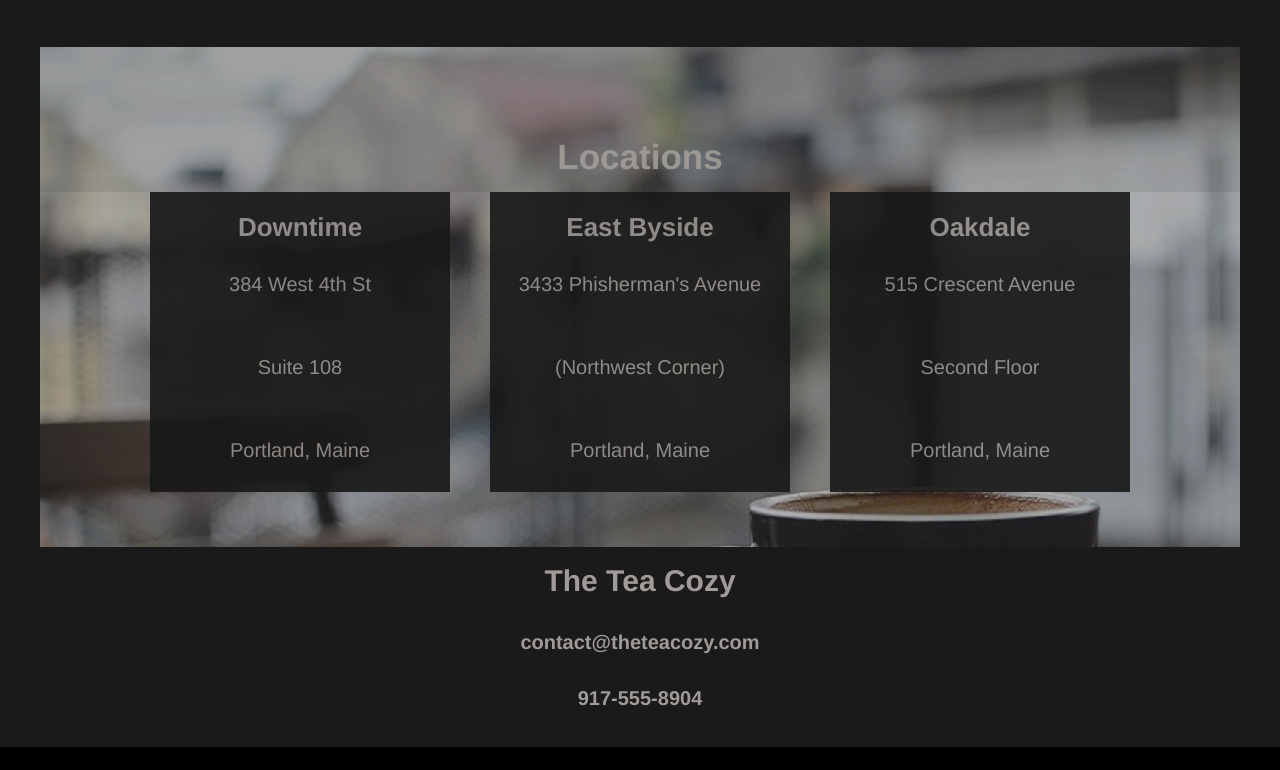
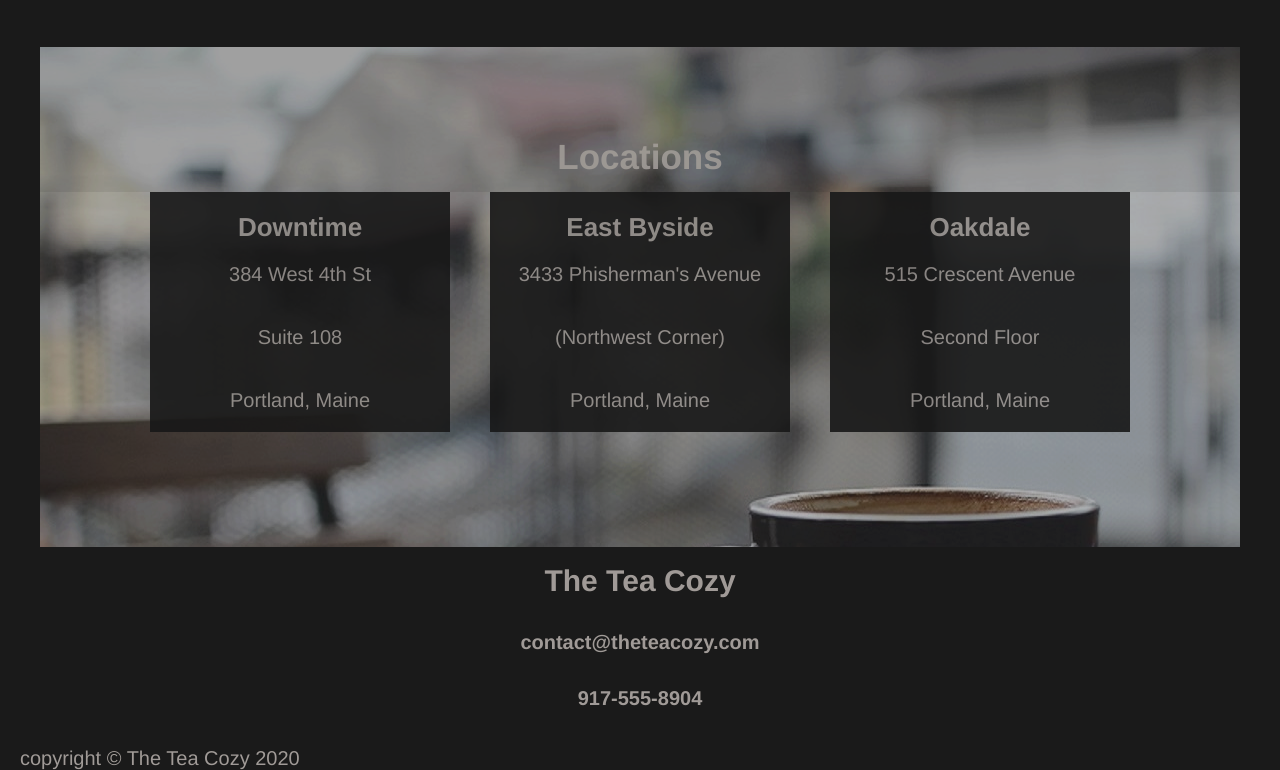
Before and after one commit to MahmoudAliEng/Tea-Cozy, a plain HTML site: page index.html in a window 1280 px wide. Shown: the part 1487-2257 px from the top of the page. Before the commit the page ends 2234 px from the top, so only its background shows below. Drawn offline with Linux system fonts and the light colour scheme.

Commit message:
Adding and styling the footer

```diff
--- a/index.html
+++ b/index.html
@@ -154,6 +154,7 @@
             <!-- < -->
 
         </section>
+
         <section class="contact">
             <div class="contact-title">
                 <h2>The Tea Cozy</h2>
@@ -165,6 +166,12 @@
                 <h5>917-555-8904</h5>
             </div>
         </section>
+
+        <footer>
+            <div class="footer-text">
+                <h5>copyright © The Tea Cozy 2020</h5>
+            </div>
+        </footer>
     </main>
 </body>
 
--- a/style.css
+++ b/style.css
@@ -215,25 +215,39 @@ main {
 
 .location-container p{
 
-    padding: 30px 0;
+    padding: 20px 0;
     font-size: 20px;
+    font-weight: 400;
 }
 
 .contact {
     margin: 0px auto;
     display: flex;
     height:  200px;
+    width: 1200px;
     flex-direction: column;
     justify-content: space-around;
     text-align: center;
     padding-bottom: 20px;
+
 }
 
 .contact h2 {
     font-size: 30px;
-
 }
 
 .contact h5 {
     font-size: 20px;
 }
+
+footer {
+    margin-left: 20px;
+    width: 100%;
+
+}
+
+footer h5 {
+    font-size: 20px;
+    font-weight: 500;
+    text-align: left;
+}
```
